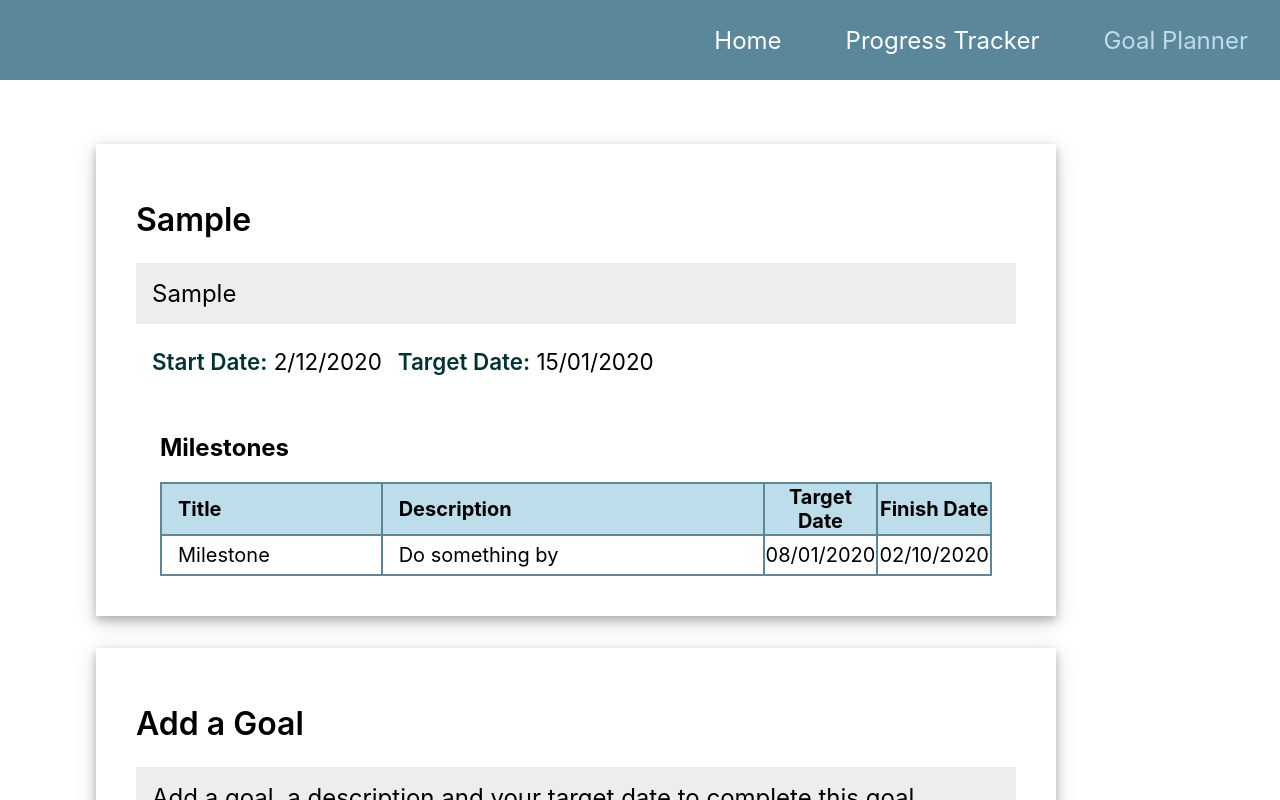
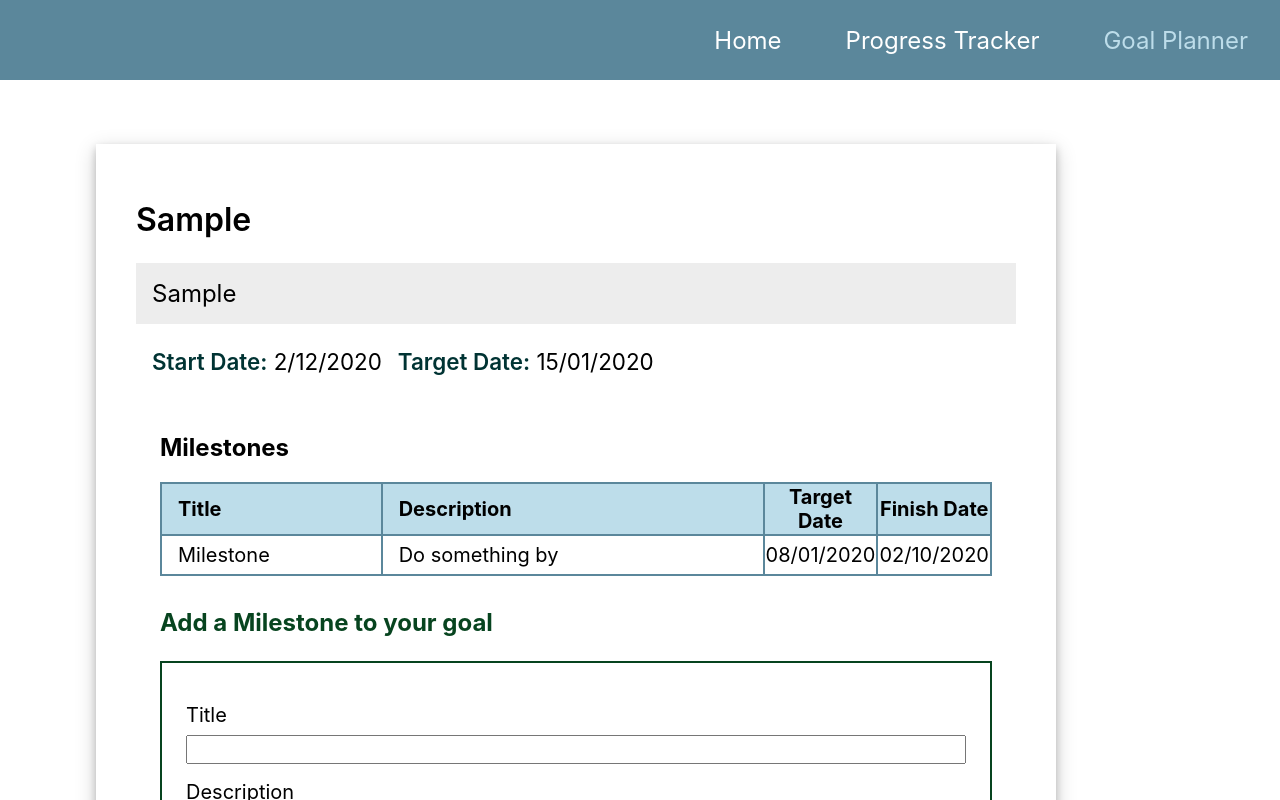
Before and after one commit to DennieCodes/goal-manifest, a React (Create React App) app: page /planner in a window 1280 px wide. Both pictures are taken after typing "Sample", "Sample", "2020-01-15" into the empty fields and a click on the button "Submit". Shown: the top 800 px of the page. Built offline with nearby package versions, Linux system fonts and the light colour scheme.

Commit message:
Added milestone, milestone-form React Component

```diff
--- a/src/Planner/Goal.css
+++ b/src/Planner/Goal.css
@@ -57,7 +57,6 @@
   background-color: #BDDDEA;
 }
 
-
 .milestone-header > th{
   border: 2px solid #5B879B;
 }
@@ -66,6 +65,12 @@
   width: 15rem;
   text-align: left;
   padding: 0 1rem;
+}
+
+.milestone-form-title {
+  font-size: 1.5rem;
+  margin: 2rem 0 1.5rem 0;
+  color: #07441F;
 }
 
 .milestone-desc {
--- a/src/Planner/Goal.js
+++ b/src/Planner/Goal.js
@@ -1,5 +1,6 @@
 import React, { Component } from 'react';
 import Milestone from './Milestone';
+import MilestoneForm from './MilestoneForm';
 import './Goal.css';
 
 export default class Goal extends Component {
@@ -44,6 +45,8 @@ export default class Goal extends Component {
             </tbody>
           </table>
 
+          <h2 className="milestone-form-title">Add a Milestone to your goal</h2>
+          <MilestoneForm />
         </section>
       </div>
     )
--- /dev/null
+++ b/src/Planner/MilestoneForm.css
@@ -0,0 +1,46 @@
+.milestone-form {
+  display: flex;
+  flex-direction: column;
+  padding: 1.5rem;
+  border: 2px solid #07441F;
+}
+
+.milestone-subform {
+  margin-top: 1.5rem;
+  display: flex;
+  flex-direction: row;
+  align-items: center;
+  align-self: flex-end;
+}
+
+.milestone-form__label {
+  font-size: 1.25rem;
+  margin: 1rem 1rem .5rem 0;
+}
+
+.milestone-form__input {
+  font-size: 1.25rem;
+}
+
+.milestone-form__input--date {
+  font-size: 1.25rem;
+  height: 2.5rem;
+  width: 10rem;
+  padding-left: 1rem;
+}
+
+.milestone-form-desc {
+  width: 30rem;
+}
+
+.milestone-form-date {
+  text-align: center;
+}
+
+.milestone__button {
+  background-color: #07441F;
+  color: white;
+  margin-left: 2rem;
+  font-size: 1.25rem;
+  padding: 1.25rem 2rem;
+}
--- /dev/null
+++ b/src/Planner/MilestoneForm.js
@@ -0,0 +1,49 @@
+import React, { Component } from 'react';
+import './MilestoneForm.css';
+
+export default class MilestoneForm extends Component {
+  constructor(props) {
+    super(props);
+
+    this.state = {
+      title: "",
+      desc: "",
+      target: ""
+    }
+
+    this.handleChange = this.handleChange.bind(this);
+  }
+
+  // function
+  handleChange(evt) {
+    this.setState({ [evt.target.name]: evt.target.value});
+  }
+
+  render() {
+    return (
+      <form className="milestone-form">
+        <label className="milestone-form__label" htmlFor="title">Title</label>
+        <input className="milestone-form__input" type="text" id="title" name="title"
+          value={this.state.title}
+          onChange={this.handleChange}>
+        </input>
+
+        <label className="milestone-form__label" htmlFor="desc">Description</label>
+        <textarea className="milestone-form__input" type="text" id="desc" name="desc" rows="3"
+          value={this.state.desc}
+          onChange={this.handleChange}>
+        </textarea>
+
+        <section className="milestone-subform">
+          <label className="milestone-form__label" htmlFor="title">Target Date</label>
+          <input className="milestone-form__input--date" type="date" id="target" name="target"
+            value={this.state.target}
+            onChange={this.handleChange}>
+          </input>
+
+          <button className="milestone__button">Add Milestone</button>
+        </section>
+      </form>
+    )
+  }
+}
```
Also changed, not shown: src/Planner/Planner.js (+0 -8 lines).
